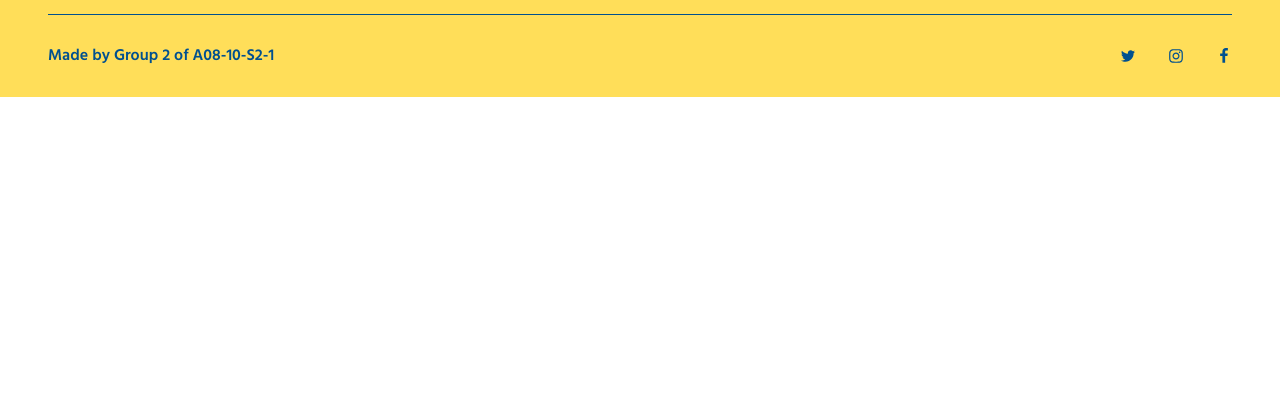
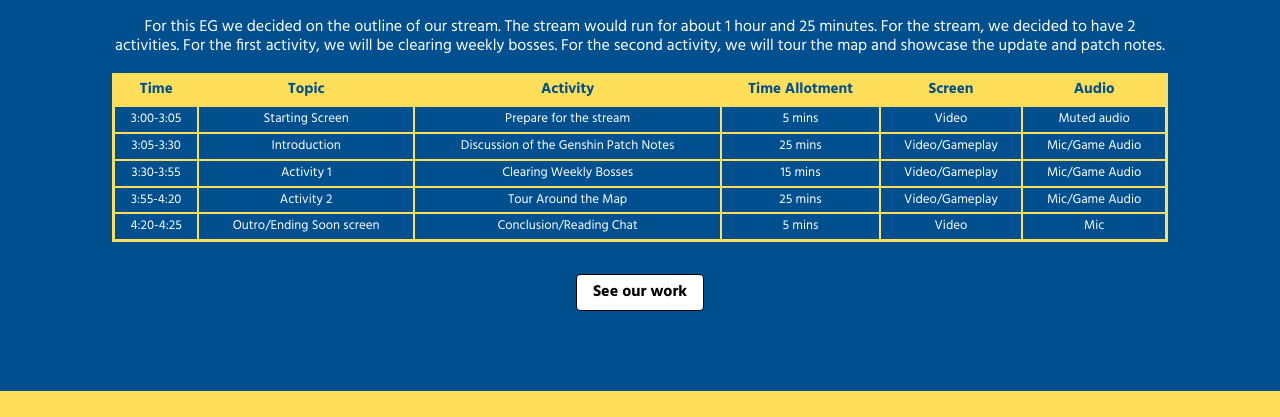
Before and after one commit to hexemental/hexemental, a website built with Parcel: page our-events.html in a window 1280 px wide. Shown: the part 1787-2204 px from the top of the page. Before the commit the page ends 1884 px from the top, so only its background shows below. Built offline with nearby package versions, Linux system fonts and the light colour scheme.

Commit message:
Update our-events.html

```diff
--- a/our-events.html
+++ b/our-events.html
@@ -39,6 +39,34 @@
         background-color: var(--dl-color-gray-white);
 
       }
+      table.minimalistBlack {
+  border: 3px solid #FFDE59;
+  background-color: #00508F;
+  width: 100%;
+  text-align: center;
+  border-collapse: collapse;
+}
+table.minimalistBlack td, table.minimalistBlack th {
+  border: 2px solid #FFDE59;
+  padding: 5px 4px;
+}
+table.minimalistBlack tbody td {
+  font-size: 13px;
+  color: #FFFFFF;
+}
+table.minimalistBlack thead {
+  background: #FFDE59;
+  border-bottom: 3px solid #FFDE59;
+}
+table.minimalistBlack thead th {
+  font-size: 15px;
+  font-weight: bold;
+  color: #00508F;
+  text-align: center;
+}
+table.minimalistBlack tfoot td {
+  font-size: 14px;
+}
     </style>
     <link
       rel="shortcut icon"
@@ -358,6 +386,90 @@
             class="our-events-image2"
           />
         </div>
+        <div class="quarter2-e-g13">
+          <div class="quarter2-container6">
+            <h1 class="quarter2-text84">
+              <span class="quarter2-text85">Our Stream Outline</span>
+              <br class="quarter2-text86" />
+            </h1>
+            <span class="quarter2-text87">
+              <span>
+                For this EG we decided on the outline of our stream. The stream
+                would run for about 1 hour and 25 minutes. For the stream, we
+                decided to have 2 activities. For the first activity, we will be
+                clearing weekly bosses. For the second activity, we will tour
+                the map and showcase the update and patch notes.
+              </span>
+              <br class="quarter2-text89" />
+              <br>
+              <div>
+                <table class="minimalistBlack">
+                  <thead>
+                    <tr>
+                      <th>Time</th>
+                      <th>Topic</th>
+                      <th>Activity</th>
+                      <th>Time Allotment</th>
+                      <th>Screen</th>
+                      <th>Audio</th>
+                    </tr>
+                  </thead>
+                    <tbody>
+                      <tr>
+                      <td>3:00-3:05</td>
+                      <td>Starting Screen</td>
+                      <td>Prepare for the stream</td>
+                      <td>5 mins</td>
+                      <td>Video</td>
+                      <td>Muted audio</td>
+                    </tr>
+                      <tr>
+                      <td>3:05-3:30</td>
+                      <td>Introduction</td>
+                      <td>Discussion of the Genshin Patch Notes</td>
+                      <td>25 mins</td>
+                      <td>Video/Gameplay</td>
+                      <td>Mic/Game Audio</td>
+                    </tr>
+                      <tr>
+                      <td>3:30-3:55</td>
+                      <td>Activity 1</td>
+                      <td>Clearing Weekly Bosses</td>
+                      <td>15 mins</td>
+                      <td>Video/Gameplay</td>
+                      <td>Mic/Game Audio</td>
+                    </tr>
+                    <tr>
+                      <td>3:55-4:20</td>
+                      <td>Activity 2</td>
+                      <td>Tour Around the Map</td>
+                      <td>25 mins</td>
+                      <td>Video/Gameplay</td>
+                      <td>Mic/Game Audio</td>
+                    </tr>
+                      <tr>
+                      <td>4:20-4:25</td>
+                      <td>Outro/Ending Soon screen</td>
+                      <td>Conclusion/Reading Chat</td>
+                      <td>5 mins</td>
+                      <td>Video</td>
+                      <td>Mic</td>
+                    </tr>
+                  </tbody>
+                </table>
+              </div>
+              <span></span>
+            </span>
+            <a
+              href="https://docs.google.com/document/d/1Ov-eSk-rkUccBkETWmDGMGHo6jJeBKmPio359Lp8fB0/edit?usp=sharing"
+              target="_blank"
+              rel="noreferrer noopener"
+              class="quarter2-link08 button"
+            >
+              See our work
+            </a>
+          </div>
+        </div>
         <footer class="our-events-footer">
           <div class="our-events-container3">
             <a href="#home" class="our-events-link4">
```
